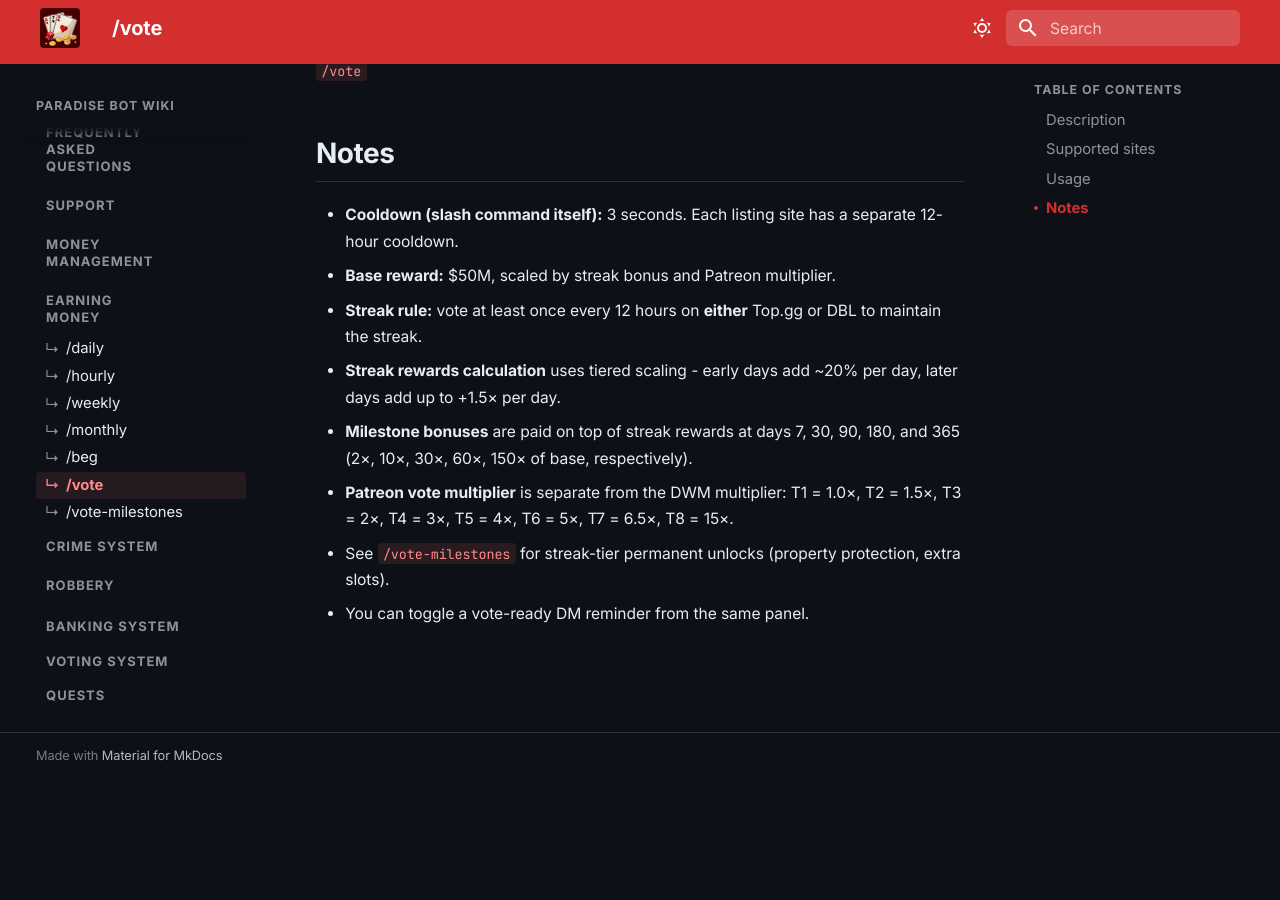
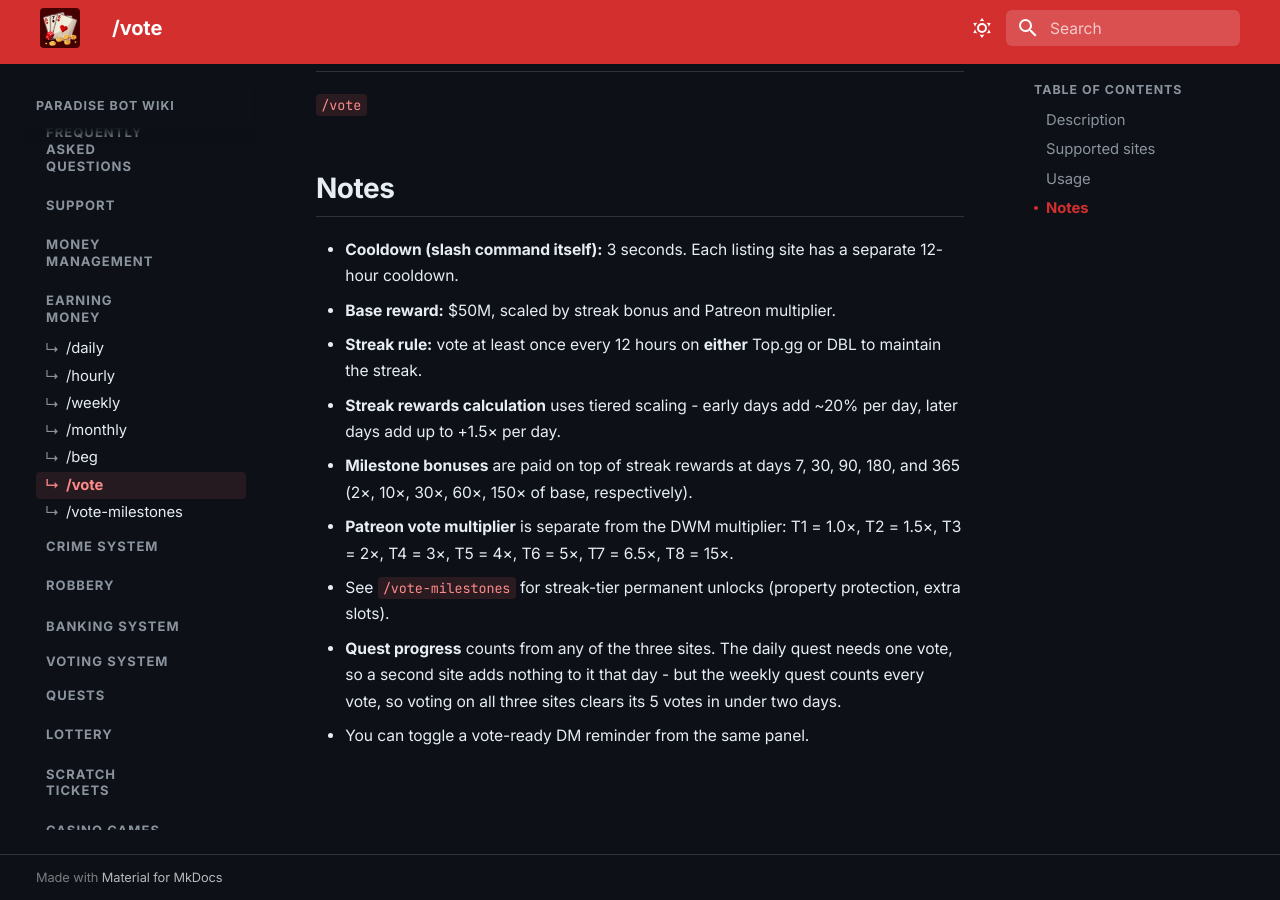
Before and after one commit to Daniel-191/casino-bot-wiki, an MkDocs documentation site: the page built from docs/economy/earning/vote.md, in a window 1280 px wide and 900 px high, scrolled down 1044 px. Built offline with MkDocs 1.6.1 and Material for MkDocs 9.7.7, drawn with Linux system fonts in a browser that asks for light colours; before the commit the page ends 1823 px from its top, so only the background shows below that; some of the changed text lies outside the part shown.

Commit message:
Update vote.md

```diff
--- a/docs/economy/earning/vote.md
+++ b/docs/economy/earning/vote.md
@@ -11,6 +11,7 @@ Opens the vote panel with buttons for each supported listing site. Each site has
 - Cuts your `/rob` cooldown by **50%**
 - Awards **1 scratch card**
 - Voting on **both Top.gg + DBL within 24h** grants a **+2 daily heist limit** bonus
+- Completes your daily **Vote for the bot 1 time** [quest](../../features/quests/quests.md), which is in every daily set
 
 Maintaining the streak (vote at least once every 12h on either site) compounds into the streak multiplier that boosts every recurring reward - see the [Earning Money index](index.md#vote-streak-multiplier) for the full multiplier table.
 
@@ -35,4 +36,5 @@ Each site is on its own 12-hour cooldown.
 - **Milestone bonuses** are paid on top of streak rewards at days 7, 30, 90, 180, and 365 (2×, 10×, 30×, 60×, 150× of base, respectively).
 - **Patreon vote multiplier** is separate from the DWM multiplier: T1 = 1.0×, T2 = 1.5×, T3 = 2×, T4 = 3×, T5 = 4×, T6 = 5×, T7 = 6.5×, T8 = 15×.
 - See [`/vote-milestones`](vote-milestones.md) for streak-tier permanent unlocks (property protection, extra slots).
+- **Quest progress** counts from any of the three sites. The daily quest needs one vote, so a second site adds nothing to it that day - but the weekly quest counts every vote, so voting on all three sites clears its 5 votes in under two days.
 - You can toggle a vote-ready DM reminder from the same panel.
```
